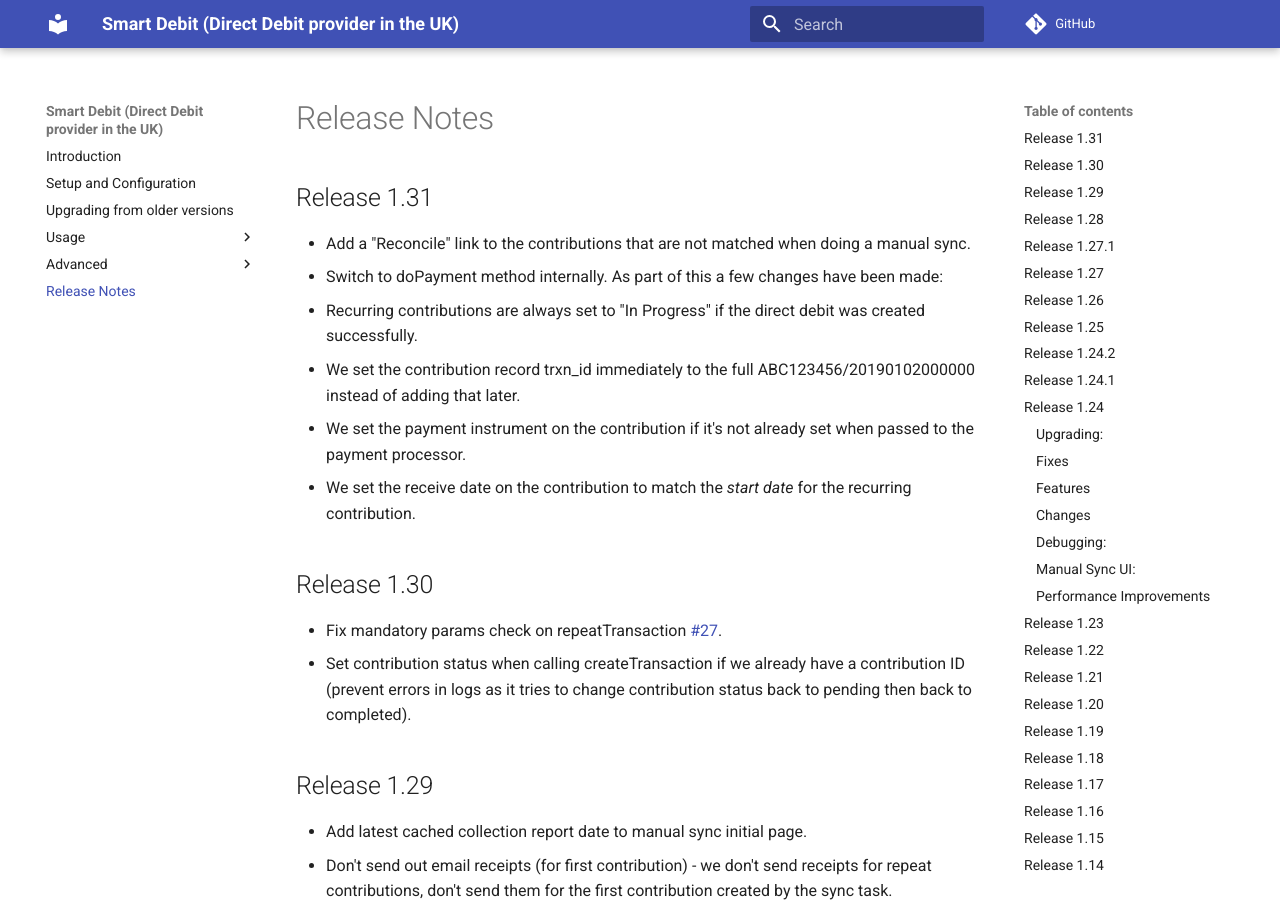
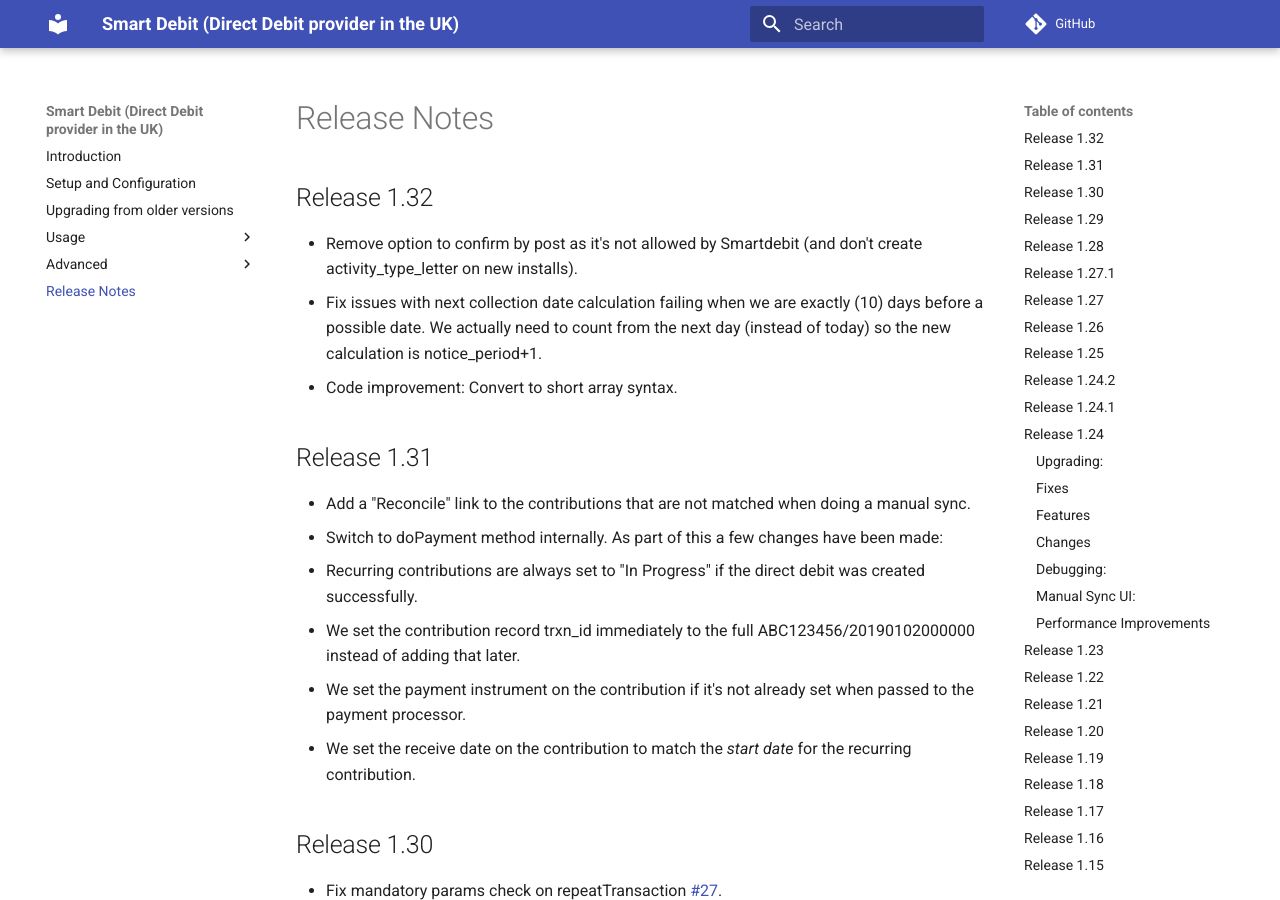
Before and after one commit to mattwire/org.civicrm.smartdebit, an MkDocs documentation site: the page built from docs/release/release_notes.md, in a window 1280 px wide and 900 px high. Built offline with MkDocs 1.6.1 and Material for MkDocs 9.7.7, drawn with Linux system fonts in a browser that asks for light colours; comment, search, counter and statistics services are not loaded; old or Windows-style settings are respelled for this version of MkDocs.

Commit message:
Release 1.32

```diff
--- a/docs/release/release_notes.md
+++ b/docs/release/release_notes.md
@@ -1,3 +1,9 @@
+## Release 1.32
+
+* Remove option to confirm by post as it's not allowed by Smartdebit (and don't create activity_type_letter on new installs).
+* Fix issues with next collection date calculation failing when we are exactly (10) days before a possible date. We actually need to count from the next day (instead of today) so the new calculation is notice_period+1.
+* Code improvement: Convert to short array syntax.
+
 ## Release 1.31
 * Add a "Reconcile" link to the contributions that are not matched when doing a manual sync.
 * Switch to doPayment method internally.  As part of this a few changes have been made:
--- a/info.xml
+++ b/info.xml
@@ -15,8 +15,8 @@
     <url desc="Author">https://www.mjwconsult.co.uk</url>
     <url desc="Licensing">http://www.gnu.org/licenses/agpl-3.0.html</url>
   </urls>
-  <releaseDate>2019-05-06</releaseDate>
-  <version>1.31</version>
+  <releaseDate>2019-05-29</releaseDate>
+  <version>1.32</version>
   <develStage>stable</develStage>
   <compatibility>
     <ver>5.13</ver>
```
Also changed, not shown: docs/signup.md (+0 -2 lines), docs/images/smartdebit_online_contribution_full.png.
